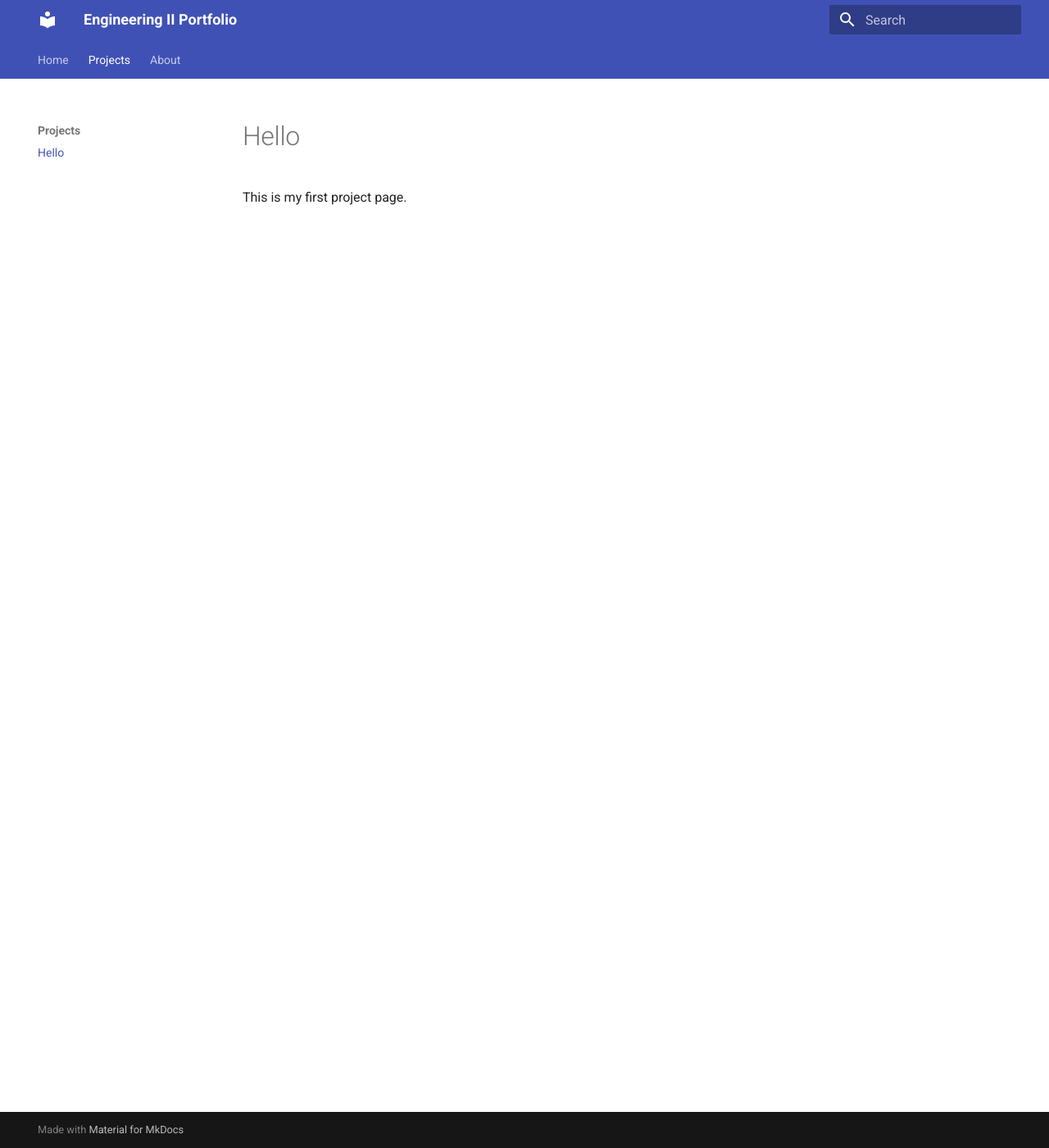
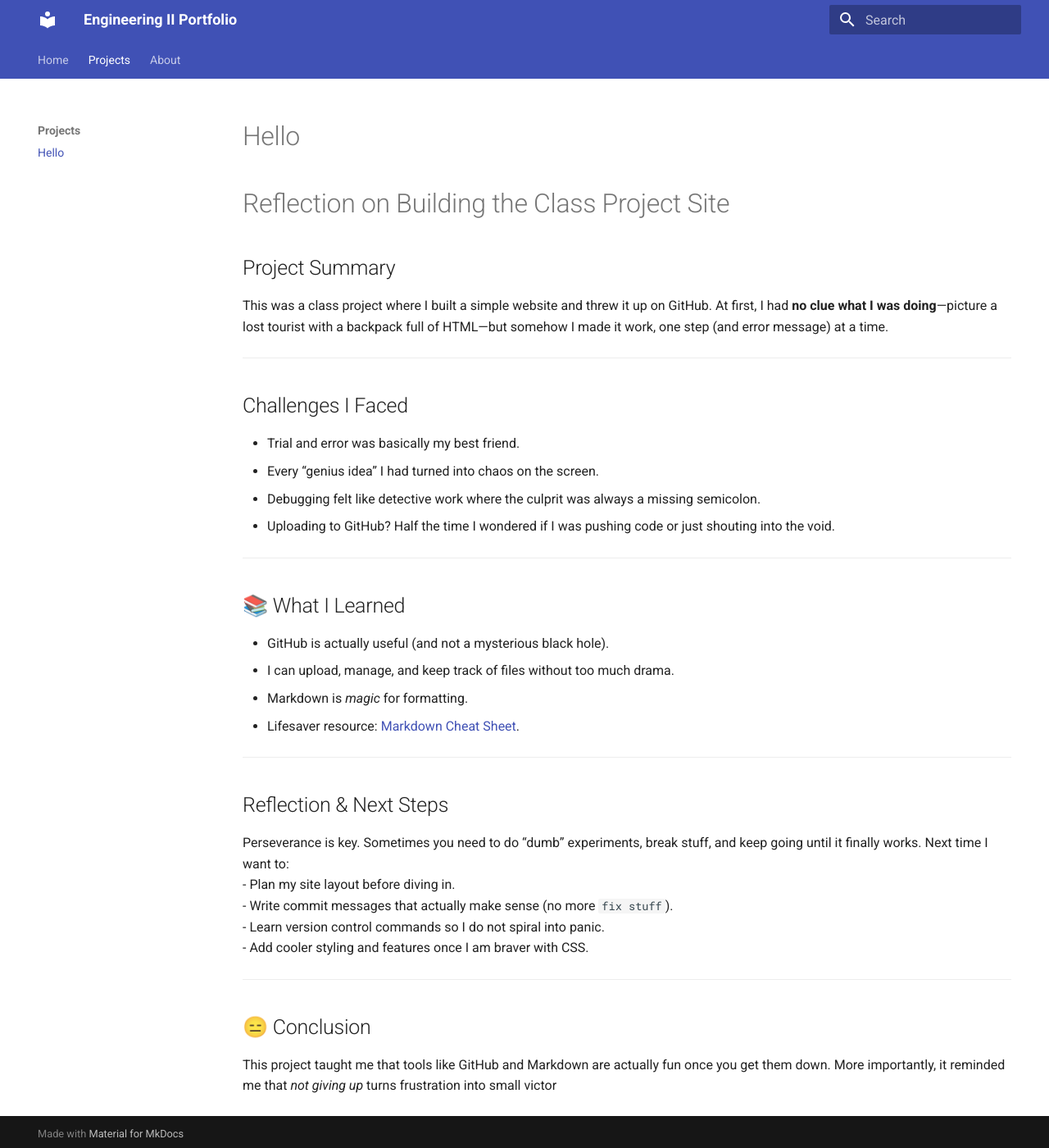
Before and after one commit to Justin-Lemonade/eng2_portfolio, an MkDocs documentation site: the page built from docs/projects/hello.md, in a window 1280 px wide and 1400 px high. Shown: the whole window at 82% size. Built offline with MkDocs 1.6.1 and Material for MkDocs 9.7.7, drawn with Linux system fonts in a browser that asks for light colours.

Commit message:
Project Update

```diff
--- a/docs/projects/hello.md
+++ b/docs/projects/hello.md
@@ -1,3 +1,36 @@
 # Hello
 
-This is my first project page.
+#  Reflection on Building the Class Project Site
+
+##  Project Summary
+This was a class project where I built a simple website and threw it up on GitHub. At first, I had **no clue what I was doing**—picture a lost tourist with a backpack full of HTML—but somehow I made it work, one step (and error message) at a time.
+
+---
+
+##  Challenges I Faced
+- Trial and error was basically my best friend.
+- Every “genius idea” I had turned into chaos on the screen.
+- Debugging felt like detective work where the culprit was always a missing semicolon.
+- Uploading to GitHub? Half the time I wondered if I was pushing code or just shouting into the void.
+
+---
+
+## 📚 What I Learned
+- GitHub is actually useful (and not a mysterious black hole).
+- I can upload, manage, and keep track of files without too much drama.
+- Markdown is *magic* for formatting.
+- Lifesaver resource: [Markdown Cheat Sheet](https://www.markdownguide.org/cheat-sheet/).
+
+---
+
+## Reflection & Next Steps
+Perseverance is key. Sometimes you need to do “dumb” experiments, break stuff, and keep going until it finally works. Next time I want to:
+- Plan my site layout before diving in.
+- Write commit messages that actually make sense (no more `fix stuff`).
+- Learn version control commands so I do not spiral into panic.
+- Add cooler styling and features once I am braver with CSS.
+
+---
+
+## 😑 Conclusion
+This project taught me that tools like GitHub and Markdown are actually fun once you get them down. More importantly, it reminded me that *not giving up* turns frustration into small victor
```
